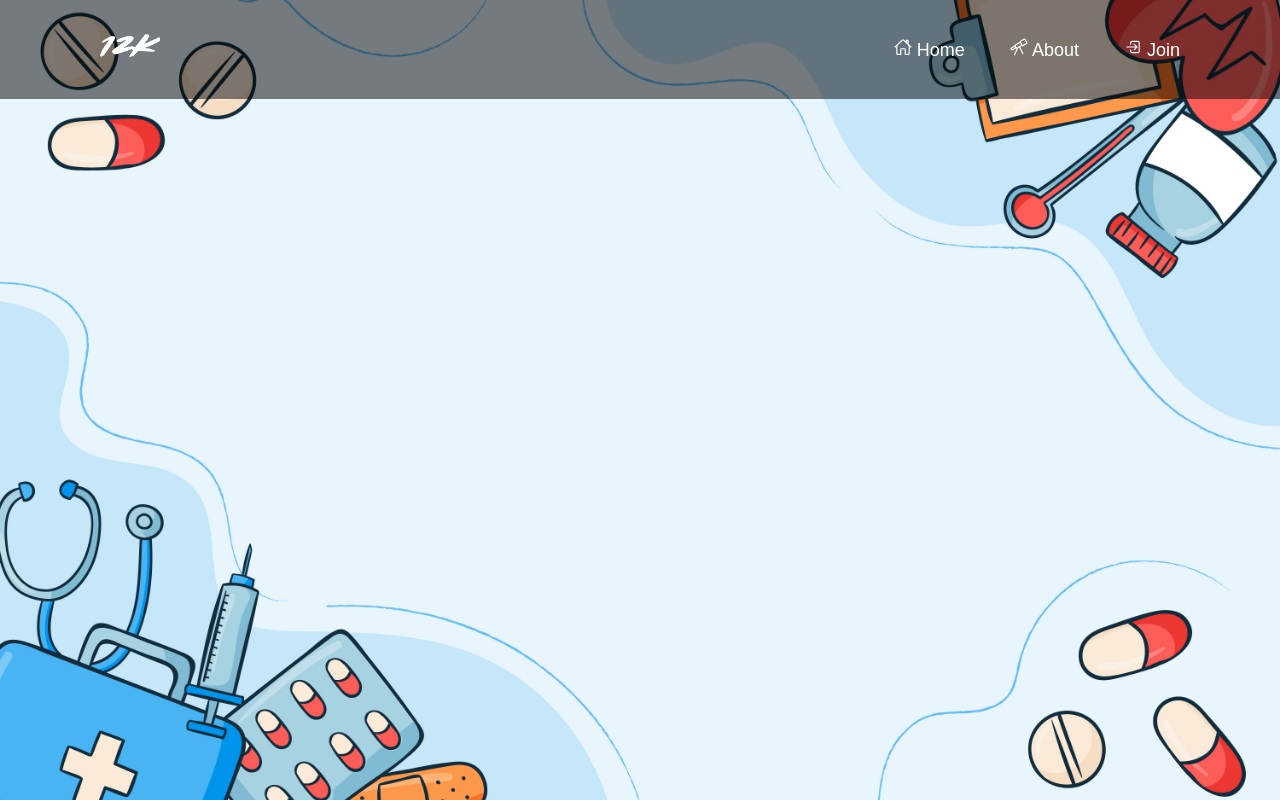
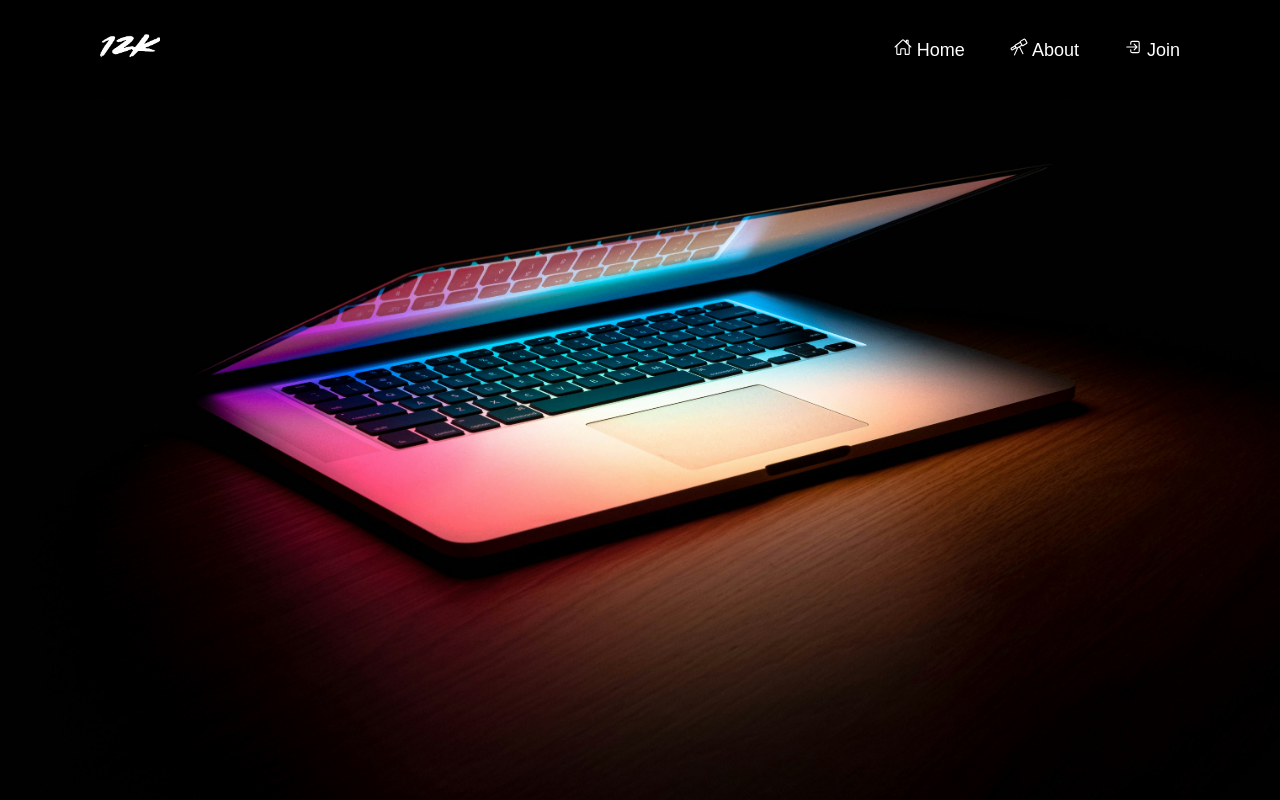
Before and after one commit to xofranc/Django-CRUD, a Django app: page / in a window 1280 px wide. Run offline with Django 5.2, Linux system fonts and the light colour scheme.

Commit message:
ARREGLO DE EL GIT

```diff
--- a/Medical/urls.py
+++ b/Medical/urls.py
@@ -31,5 +31,5 @@ urlpatterns = [
 
     # path('paciente/<int:historiaId>/complete', views.complete, name="completedHistoria"),
     # path('paciente/<int:historiaId>/delete', views.deleteHistory, name="deleteHistoria"),
-    # path('paciente_completed/', views.complete, name="historiaCompleted"),
+    # path('paciente_c ompleted/', views.complete, name="historiaCompleted"),
 ]
--- a/historial/static/css/styles.css
+++ b/historial/static/css/styles.css
@@ -11,7 +11,7 @@
 
 body {
     min-height: 100vh;
-    background: url("../img/7283494.jpg") no-repeat;
+    background: url("../img/1.jpg") no-repeat;
     background-size: cover;
     background-position: center;
     color: #fff;
```
Also changed, not shown: db.sqlite3.
